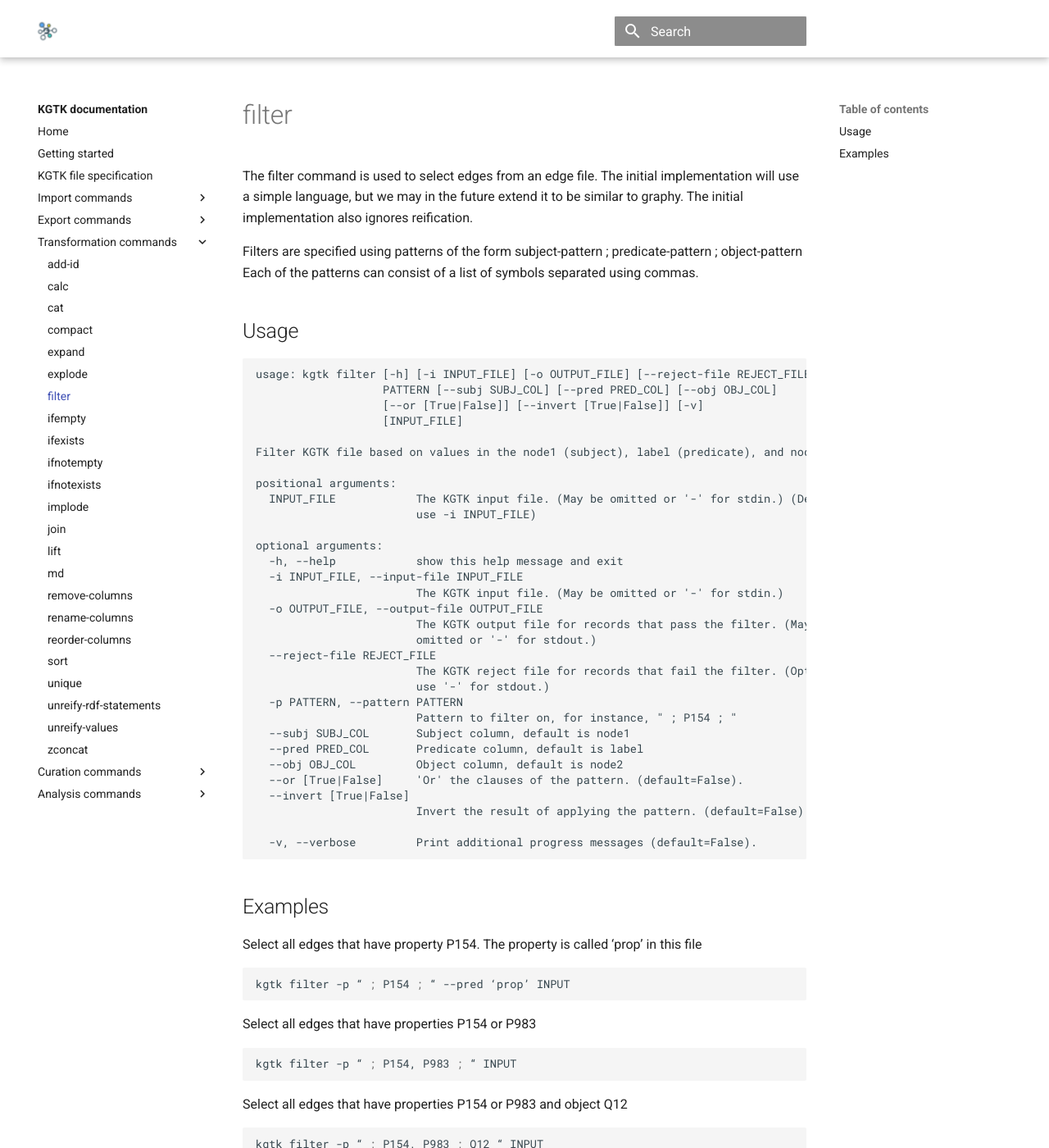
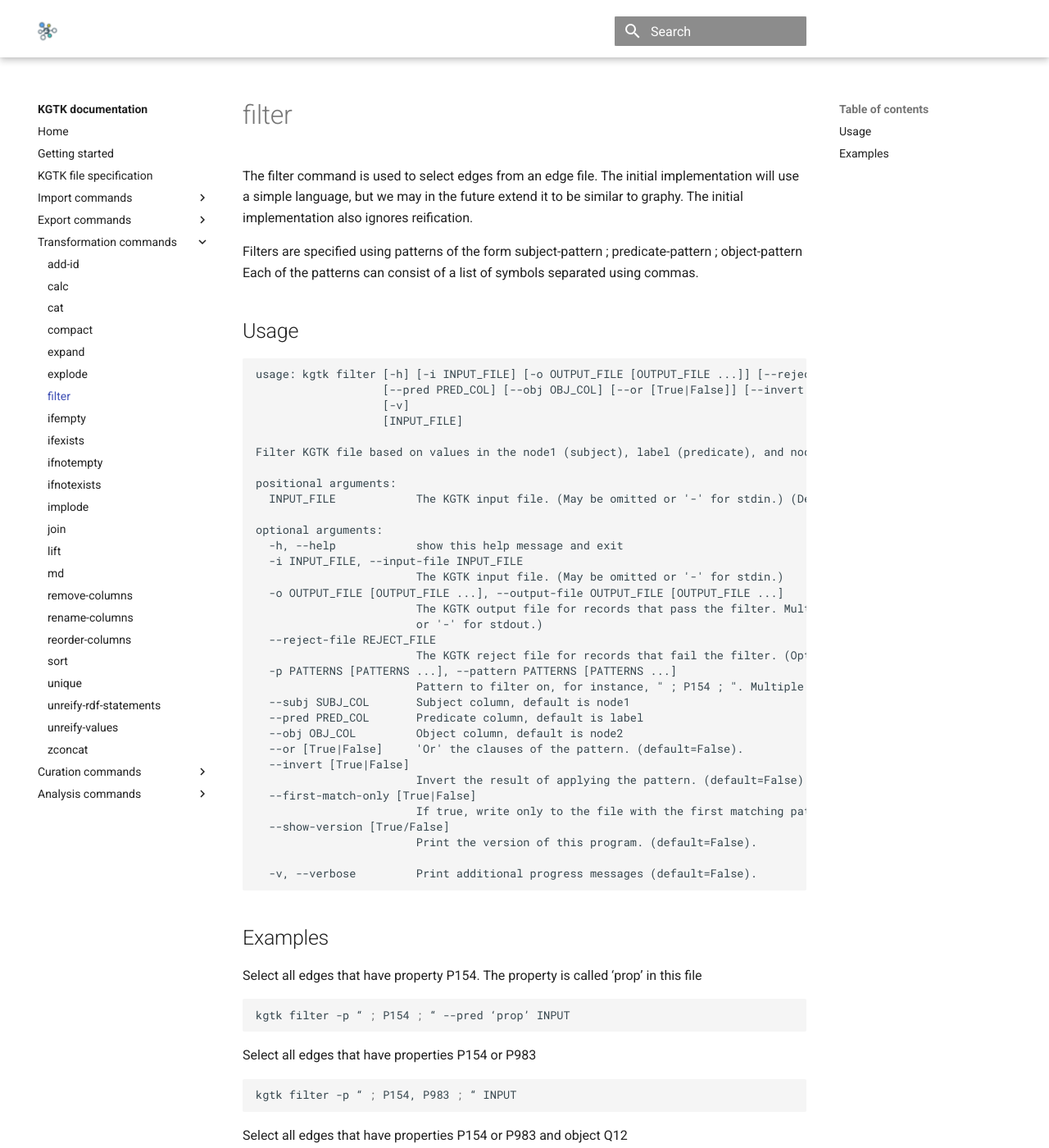
Before and after one commit to usc-isi-i2/kgtk, an MkDocs documentation site: the page built from docs/transform/filter.md, in a window 1280 px wide and 1400 px high. Shown: the whole window at 82% size. Built offline with MkDocs 1.6.1 and Material for MkDocs 9.7.7, drawn with Linux system fonts in a browser that asks for light colours; comment, search, counter and statistics services are not loaded; some of the changed text lies outside the part shown.

Commit message:
Improve the documentaiton and help messages.

````diff
--- a/docs/transform/filter.md
+++ b/docs/transform/filter.md
@@ -7,35 +7,37 @@ Each of the patterns can consist of a list of symbols separated using commas.
 ## Usage
 
 ```
-usage: kgtk filter [-h] [-i INPUT_FILE] [-o OUTPUT_FILE] [--reject-file REJECT_FILE] -p
-                   PATTERN [--subj SUBJ_COL] [--pred PRED_COL] [--obj OBJ_COL]
-                   [--or [True|False]] [--invert [True|False]] [-v]
+usage: kgtk filter [-h] [-i INPUT_FILE] [-o OUTPUT_FILE [OUTPUT_FILE ...]] [--reject-file REJECT_FILE] -p PATTERNS [PATTERNS ...] [--subj SUBJ_COL]
+                   [--pred PRED_COL] [--obj OBJ_COL] [--or [True|False]] [--invert [True|False]] [--first-match-only [True|False]] [--show-version [True/False]]
+                   [-v]
                    [INPUT_FILE]
 
 Filter KGTK file based on values in the node1 (subject), label (predicate), and node2 (object) fields.
 
 positional arguments:
-  INPUT_FILE            The KGTK input file. (May be omitted or '-' for stdin.) (Deprecated,
-                        use -i INPUT_FILE)
+  INPUT_FILE            The KGTK input file. (May be omitted or '-' for stdin.) (Deprecated, use -i INPUT_FILE)
 
 optional arguments:
   -h, --help            show this help message and exit
   -i INPUT_FILE, --input-file INPUT_FILE
                         The KGTK input file. (May be omitted or '-' for stdin.)
-  -o OUTPUT_FILE, --output-file OUTPUT_FILE
-                        The KGTK output file for records that pass the filter. (May be
-                        omitted or '-' for stdout.)
+  -o OUTPUT_FILE [OUTPUT_FILE ...], --output-file OUTPUT_FILE [OUTPUT_FILE ...]
+                        The KGTK output file for records that pass the filter. Multiple output file may be specified, each with their own pattern. (May be omitted
+                        or '-' for stdout.)
   --reject-file REJECT_FILE
-                        The KGTK reject file for records that fail the filter. (Optional,
-                        use '-' for stdout.)
-  -p PATTERN, --pattern PATTERN
-                        Pattern to filter on, for instance, " ; P154 ; "
+                        The KGTK reject file for records that fail the filter. (Optional, use '-' for stdout.)
+  -p PATTERNS [PATTERNS ...], --pattern PATTERNS [PATTERNS ...]
+                        Pattern to filter on, for instance, " ; P154 ; ". Multiple patterns may be specified when there are mutiple output files.
   --subj SUBJ_COL       Subject column, default is node1
   --pred PRED_COL       Predicate column, default is label
   --obj OBJ_COL         Object column, default is node2
   --or [True|False]     'Or' the clauses of the pattern. (default=False).
   --invert [True|False]
                         Invert the result of applying the pattern. (default=False).
+  --first-match-only [True|False]
+                        If true, write only to the file with the first matching pattern. If false, write to all files with matching patterns. (default=False).
+  --show-version [True/False]
+                        Print the version of this program. (default=False).
 
   -v, --verbose         Print additional progress messages (default=False).
 ```
@@ -64,3 +66,8 @@ Select all edges that have subject Q31 or Q45
 ```bash
 kgtk filter -p “ Q32, Q45 ; ; “ INPUT
 ```
+
+Send P154 records to one file, P983 records to another file, and the remainder to a third file.
+```bash
+kgtk filter -p "; P154 ;" -o P154.tsv -p "; P983 ;" -o P983.tsv --reject-file others.tsv
+```
````
Also changed, not shown: docs/transform/explode.md (+1 -1 lines), 4 other files.
